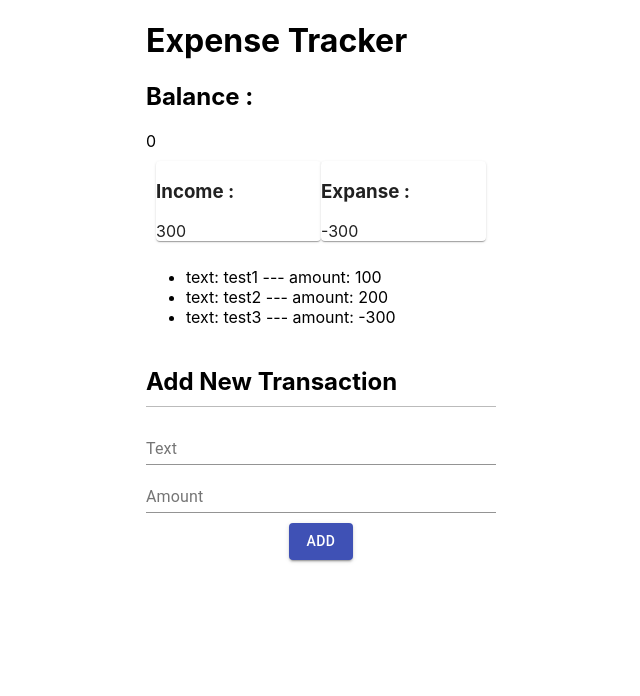
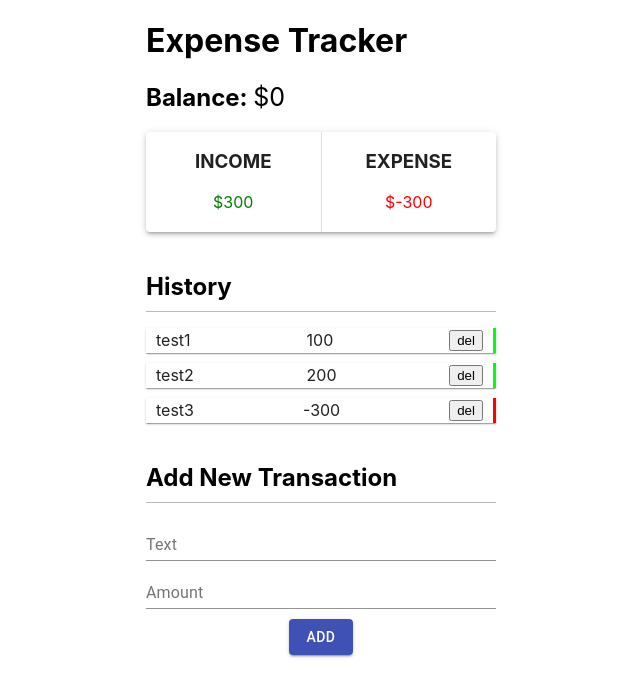
Before and after one commit to CocoaPebble/SSI_Expense_Tracker, a React (Create React App) app: page / in a window 1280 px wide. Shown: the top 696 px of the page, without its empty margins (319-959 px from the left). Built offline with nearby package versions, Linux system fonts and the light colour scheme.

Commit message:
basic style

```diff
--- a/src/App.css
+++ b/src/App.css
@@ -12,3 +12,15 @@
     width: 350px;
     margin: auto;
 }
+
+.h2 {
+    border-bottom: 1px solid #bbb;
+    padding-bottom: 10px;
+    margin: 40px 0 10px;
+    text-align: left;
+}
+
+ul {
+    list-style: none;
+    padding-left: 0px;
+}
--- a/src/components/AddTransaction.jsx
+++ b/src/components/AddTransaction.jsx
@@ -1,4 +1,4 @@
-import React from 'react';
+import React, { useCallback } from 'react';
 import { useDispatch } from 'react-redux';
 import { addTransaction } from '../slicers/transactionSlicer';
 import { useForm } from 'react-hook-form';
@@ -9,7 +9,9 @@ export default function App() {
     const dispatch = useDispatch();
 
     const { register, handleSubmit, errors } = useForm();
-    const onSubmit = (data, event) => {
+
+    const onSubmit = useCallback(
+        (data, event) => {
             data.amount = +data.amount;
             data.id = Math.random();
             dispatch(addTransaction(data));
@@ -17,14 +19,16 @@ export default function App() {
             // clean form
             event.target[0].value = '';
             event.target[1].value = '';
-    };
+        },
+        [dispatch]
+    );
 
     return (
         <div className="addTransactionContainer">
             <h2 className="h2"> Add New Transaction</h2>
             <form onSubmit={handleSubmit(onSubmit)}>
                 <TextField
-                    className="textfield"
+                    className="textField"
                     id="description"
                     label="Text"
                     type="text"
@@ -38,7 +42,7 @@ export default function App() {
                 />
 
                 <TextField
-                    className="textfield"
+                    className="textField"
                     id="amount"
                     label="Amount"
                     type="text"
--- a/src/components/Dashboard.jsx
+++ b/src/components/Dashboard.jsx
@@ -26,20 +26,24 @@ export default function Dashboard() {
         <div className="dashboardContainer">
             <h1> Expense Tracker</h1>
             <div>
-                <h2>Balance :</h2>
-                <div>{totalAmount}</div>
+                <h2 style={{ display: 'inline' }}>Balance: </h2>
+                <span style={{ fontSize: '25px' }}> ${totalAmount}</span>
             </div>
-            <div style={{ display: 'flex', padding: '10px' }}>
-                <Paper style={{ flexBasis: '50%' }}>
-                    <h3>Income :</h3>
-                    <div>{income}</div>
-                </Paper>
-                <Paper style={{ flexBasis: '50%' }}>
-                    <h3>Expanse :</h3>
-
-                    <div>{expense}</div>
-                </Paper>
-            </div>
+            <Paper elevation={3} className="paper">
+                <div
+                    className="paperItem"
+                    style={{
+                        borderRight: '1px #ddd solid',
+                    }}
+                >
+                    <h3>INCOME</h3>
+                    <div style={{ color: 'green' }}>${income}</div>
+                </div>
+                <div className="paperItem">
+                    <h3>EXPENSE</h3>
+                    <div style={{ color: 'red' }}>${expense}</div>
+                </div>
+            </Paper>
         </div>
     );
 }
--- a/src/components/History.jsx
+++ b/src/components/History.jsx
@@ -1,18 +1,16 @@
 import React from 'react';
 import { useSelector } from 'react-redux';
+import HistoryItem from './HistoryItem';
 
 export default function History() {
     const { allTransactions } = useSelector((state) => state.transactions);
     return (
         <div>
+            <h2 className="h2">History</h2>
             <ul>
-                {allTransactions.map((t) => {
-                    return (
-                        <li key={t.id}>
-                            text: {t.text} --- amount: {t.amount}
-                        </li>
-                    );
-                })}
+                {allTransactions.map((e) => (
+                    <HistoryItem key={e.id} data={e} />
+                ))}
             </ul>
         </div>
     );
--- /dev/null
+++ b/src/components/HistoryItem.jsx
@@ -0,0 +1,26 @@
+import React from 'react';
+import { Paper } from '@material-ui/core';
+import '../css/historyItem.css';
+
+export default function HistoryItem({ data }) {
+    return (
+        <>
+            <li>
+                <Paper
+                    className="historyItem"
+                    style={{
+                        borderRight:
+                            data.amount < 0
+                                ? '3px #f00 solid'
+                                : '3px #0f0 solid',
+                    }}
+                    square
+                >
+                    <div>{data.text}</div>
+                    <div>{data.amount}</div>
+                    <button>del</button>
+                </Paper>
+            </li>
+        </>
+    );
+}
--- a/src/css/addTransaction.css
+++ b/src/css/addTransaction.css
@@ -15,7 +15,7 @@
     text-align: left;
 }
 
-.textfield {
+.textField {
     width: 100%;
     padding: 10px;
 }
--- a/src/css/dashboard.css
+++ b/src/css/dashboard.css
@@ -1,2 +1,21 @@
-.dashboardContainer {
+.paper {
+    display: flex;
+    justify-content: center;
+    align-items: center;
+    margin-top: 20px;
+    height: 100px;
 }
+
+.paperItem {
+    flex: 1;
+    display: flex;
+    flex-direction: column;
+    justify-content: center;
+    align-items: center;
+    padding: 0 20px 20px 20px;
+    text-align: center;
+}
+
+.paperItem > h3 {
+    display: 'inline-block';
+}
--- /dev/null
+++ b/src/css/historyItem.css
@@ -0,0 +1,6 @@
+.historyItem {
+    margin-top: 10px;
+    padding: 2px 10px;
+    display: flex;
+    justify-content: space-between;
+}
```
Also changed, not shown: package.json (+4 -3 lines), 1 other file (tests, documents, lock files or other folders). Lines whose indentation alone changed are shown as unchanged.
